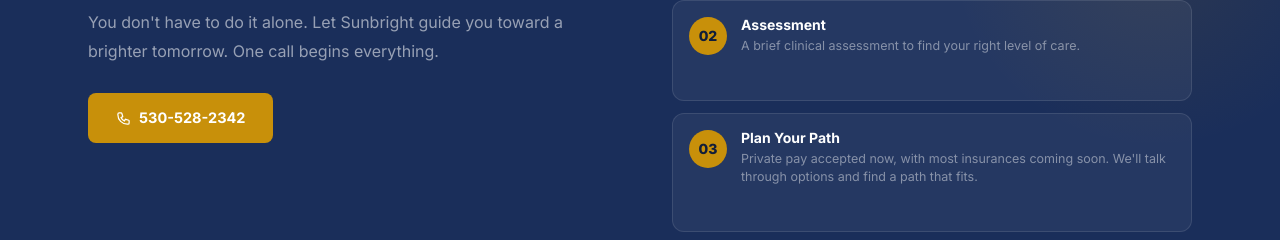
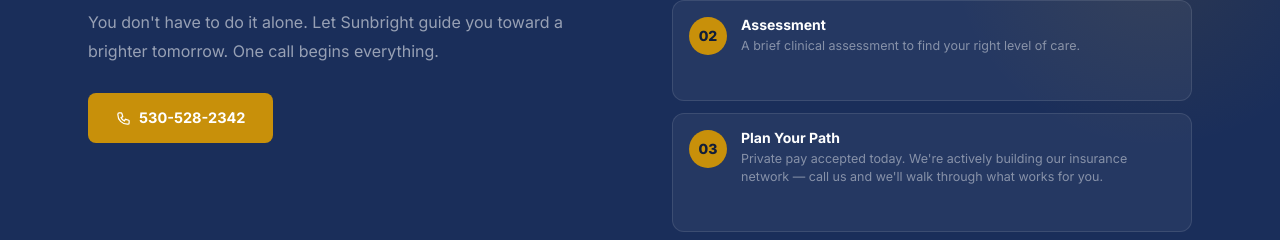
Before and after one commit to KandyPhoenix/Sunbright-Recovery, an Astro site: page /design-preview in a window 1280 px wide. Shown: the part 4163-4403 px from the top of the page. Built offline with nearby package versions, Linux system fonts and the light colour scheme; Astro itself is replaced by a stand-in of ours.

Commit message:
Insurance messaging: replace remaining 'coming soon' language. Journey step 03 → 'Private pay accepted today. We're actively building our insurance network.' Footer link 'Insurance Coming Soon' → 'Insurance Network Expanding' — implies progress without sounding wishy-washy

```diff
--- a/src/pages/design-preview.astro
+++ b/src/pages/design-preview.astro
@@ -701,7 +701,7 @@
       <div class="journey-steps">
         <div class="j-step"><div class="j-num">01</div><div><h4>Call Us</h4><p>One private conversation. No commitment. We listen first.</p></div></div>
         <div class="j-step"><div class="j-num">02</div><div><h4>Assessment</h4><p>A brief clinical assessment to find your right level of care.</p></div></div>
-        <div class="j-step"><div class="j-num">03</div><div><h4>Plan Your Path</h4><p>Private pay accepted now, with most insurances coming soon. We'll talk through options and find a path that fits.</p></div></div>
+        <div class="j-step"><div class="j-num">03</div><div><h4>Plan Your Path</h4><p>Private pay accepted today. We're actively building our insurance network — call us and we'll walk through what works for you.</p></div></div>
         <div class="j-step"><div class="j-num">04</div><div><h4>Begin Recovery</h4><p>Most clients admitted within 3–5 days of their first call.</p></div></div>
       </div>
     </div>
@@ -955,7 +955,7 @@
           <a href="#"><svg width="14" height="14" fill="none" viewBox="0 0 24 24" stroke="currentColor" stroke-width="2"><path stroke-linecap="round" stroke-linejoin="round" d="M17.657 16.657L13.414 20.9a1.998 1.998 0 01-2.827 0l-4.244-4.243a8 8 0 1111.314 0z"/><path stroke-linecap="round" stroke-linejoin="round" d="M15 11a3 3 0 11-6 0 3 3 0 016 0z"/></svg>22425 Sunbright Ave<br/>Red Bluff, CA 96080</a>
         </div>
         <h4 class="mt">Payment</h4>
-        <ul><li><a href="/admissions">Private Pay Accepted</a></li><li><a href="/admissions">Insurance Coming Soon</a></li></ul>
+        <ul><li><a href="/admissions">Private Pay Accepted</a></li><li><a href="/admissions">Insurance Network Expanding</a></li></ul>
       </div>
     </div>
   </div>
```
